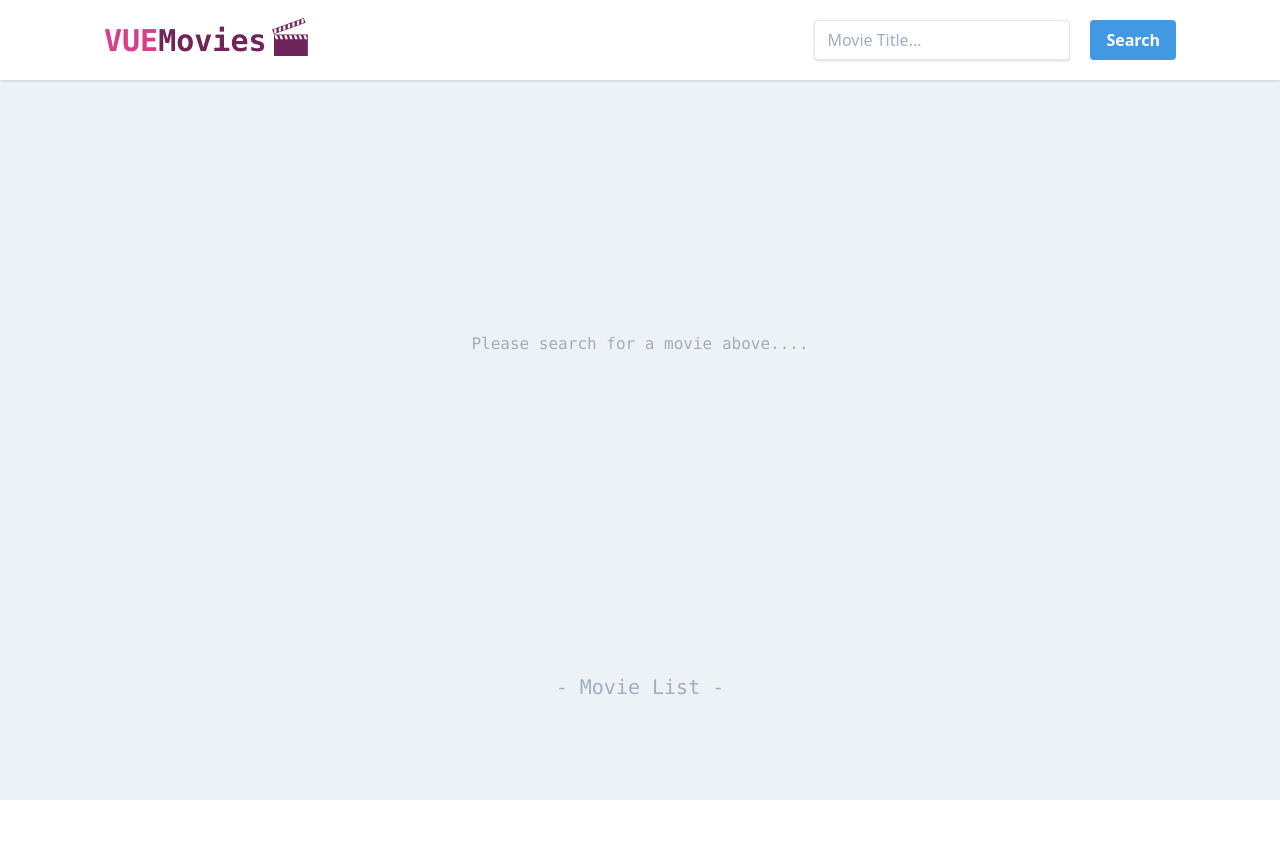
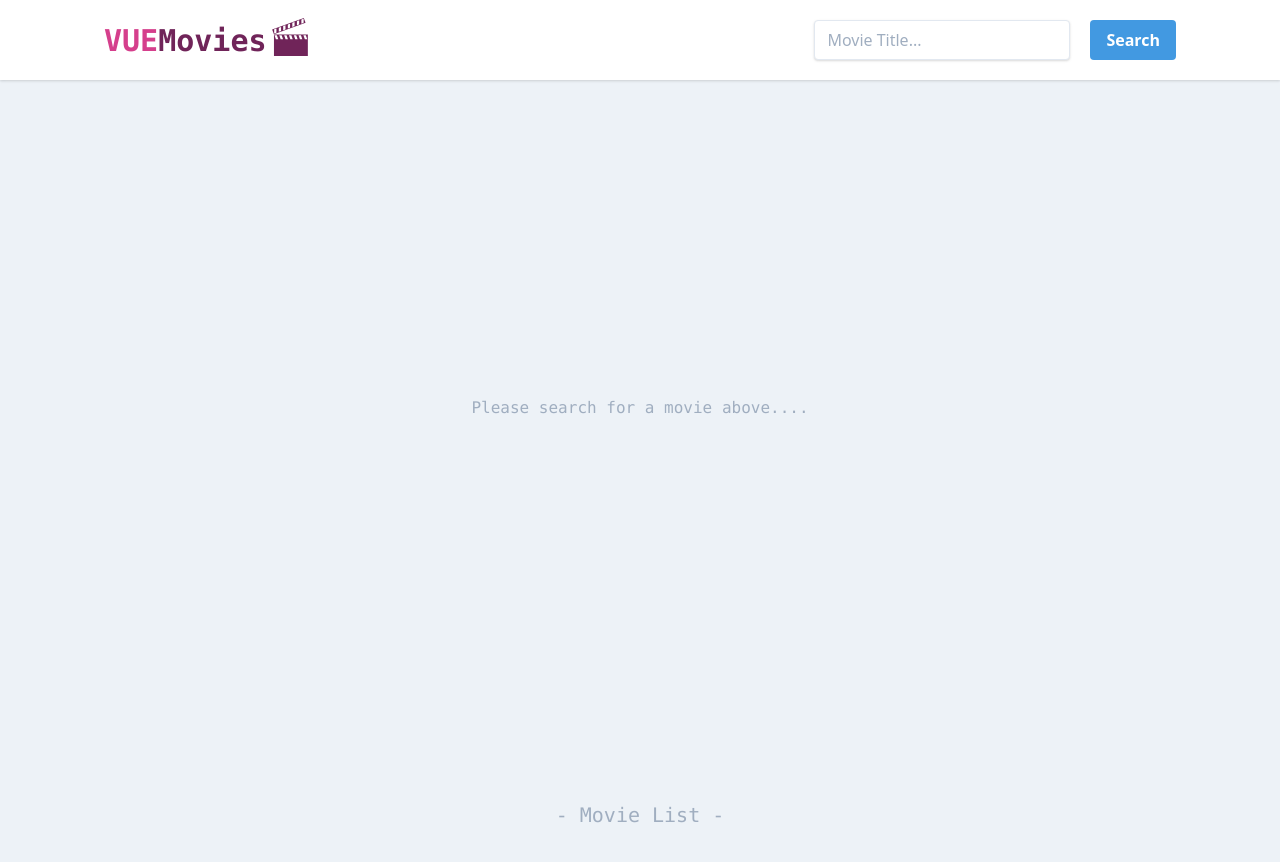
Before and after one commit to BradleyExton/vue-movies, a Vue app: page / in a window 1280 px wide. Shown: the top 862 px of the page. Before the commit the page ends 800 px from the top, so only its background shows below. Built offline with nearby package versions, Linux system fonts and the light colour scheme.

Commit message:
add movie details transitions

```diff
--- a/src/App.vue
+++ b/src/App.vue
@@ -1,5 +1,5 @@
 <template>
-  <div id="app" class="h-screen flex flex-col bg-gray-200 items-center">
+  <div id="app" class="flex flex-col bg-gray-200 items-center">
     <header class="w-full bg-white z-10 shadow">
       <div
         class="h-40 max-w-6xl m-auto flex flex-wrap items-center justify-center flex-col md:px-10 md:h-20 md:flex-row md:justify-between"
@@ -74,6 +74,7 @@ export default {
         );
         const data = await response.json();
         this.setActiveMovie(data);
+
         this.searchTitle = "";
       } catch (error) {
         this.displayMovieDetails = false;
@@ -91,8 +92,12 @@ export default {
       this.clearActiveMovie();
     },
     setActiveMovie(movie) {
+      window.scrollTo(0,0)
+      this.displayMovieDetails = false;
+      setTimeout(() => {
       this.displayMovieDetails = true;
       this.activeMovie = movie;
+      }, 250)
     },
     movieExistsInList(movie) {
       const movieInList = this.movies.find(
@@ -101,8 +106,8 @@ export default {
       return !!movieInList;
     },
     clearActiveMovie() {
+      this.displayMovieDetails = false;
       this.activeMovie = {};
-      this.displayMovieDetails = false;
     },
     storeMovies() {
       localStorage.setItem("movies", JSON.stringify(this.movies));
--- a/src/components/MovieDetails.vue
+++ b/src/components/MovieDetails.vue
@@ -1,18 +1,18 @@
 <template>
   <div
-    class="pb-16 bg-gray-200 flex justify-center max-w-6xl items-center px-10"
+    class="pb-16 bg-gray-200 flex justify-center max-w-6xl items-center px-10 min-h-180"
     v-bind:class="{
-      'flex justify-center items-center min-h-148 ': !activeMovie.Title,
+      'flex justify-center items-center': !activeMovie.Title,
     }"
   >
+    <transition name="fade">
       <div
-      v-if="displayMovieDetails"
-      class="min-w-full flex text-gray-700 rounded shadow-2xl p-5 mt-12 bg-white flex-grow"
-      v-bind:class="{ 'w-64': !activeMovie.Title }"
+        v-show="displayMovieDetails && !!activeMovie.Title"
+        class="min-w-full flex text-gray-700 rounded shadow-2xl p-5 mt-16 bg-white flex-grow z-10"
       >
         <div
-        v-if="!!activeMovie.Title"
           class="flex flex-col justify-center lg:flex-row"
+          key="movie-details"
         >
           <Poster class="m-auto pt-5 lg:p-10" :poster="activeMovie.Poster" />
           <div class="max-w-2xl m-5 md:m-10">
@@ -22,7 +22,12 @@
               {{ activeMovie.Title }}
             </p>
             <p class="flex items-center mb-5">
-            <icon-base class="mt-1" width="35" height="35" icon-name="director">
+              <icon-base
+                class="mt-1"
+                width="35"
+                height="35"
+                icon-name="director"
+              >
                 <director-icon />
               </icon-base>
               <span class="ml-3">{{ activeMovie.Director }}</span>
@@ -58,11 +63,19 @@
             </div>
           </div>
         </div>
-      <div class="text-center w-full" v-else>No Movie was found...</div>
       </div>
+    </transition>
+    <transition name="fade">
       <div
-      class="flex justify-center items-center h-full text-gray-500 font-mono text-center"
-      v-else
+        class="absolute text-center flex text-gray-700 rounded shadow-2xl p-5 mt-16 bg-white px-32 mb-12 z-10"
+        v-show="displayMovieDetails && !activeMovie.Title"
+        key="no-movie"
+      >
+        No Movie was found...
+      </div>
+    </transition>
+    <div
+      class="flex justify-center items-center h-full text-gray-500 font-mono text-center absolute"
     >
       Please search for a movie above....
     </div>
@@ -87,4 +100,15 @@ export default {
 };
 </script>
 
-<style></style>
+<style>
+.fade-enter-active,
+.fade-leave-active {
+  transition: all .25s;
+  opacity: 1;
+  transform: translate(0px, 0px);
+}
+.fade-enter, .fade-leave-to, .fade-leave /* .fade-leave-active below version 2.1.8 */ {
+  opacity: 0;
+  transform: translate(0px, -100px);
+}
+</style>
--- a/src/components/MovieList.vue
+++ b/src/components/MovieList.vue
@@ -1,7 +1,7 @@
 <template>
   <div class="bg-gray-200 w-full">
     <div class="max-w-6xl px-10 pb-10 m-auto">
-      <h3 class="text-xl text-gray-500 mb-10 font-mono flex justify-center">
+      <h3 class="text-xl text-gray-500 mb-16 font-mono flex justify-center">
         - Movie List -
       </h3>
       <div class="flex flex-col items-center sm:flex-row flex-wrap">
--- a/tailwind.config.js
+++ b/tailwind.config.js
@@ -7,7 +7,7 @@ module.exports = {
   theme: {
     extend: {
       minHeight: {
-        "148": "37rem",
+        "180": "45rem",
         full: "100%",
         screen: "100vh",
       },
```
Lines whose indentation alone changed are shown as unchanged.
